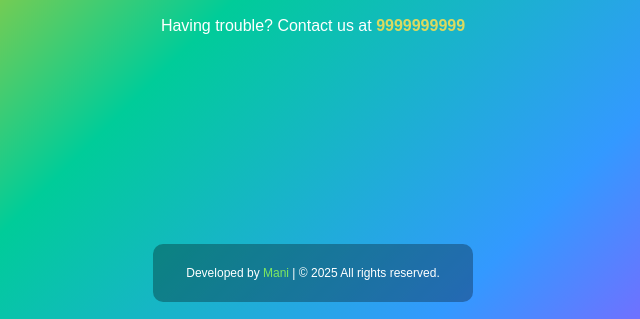
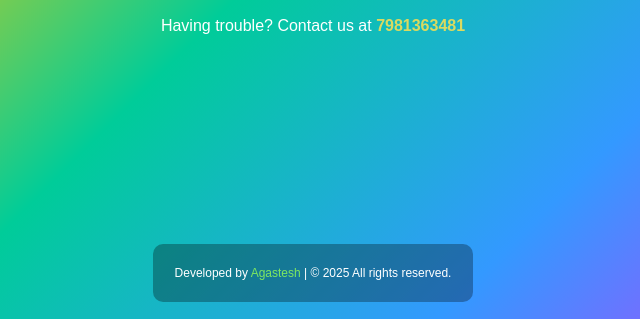
Before and after one commit to Agastesh1/Holi_website, a website: page public/index.html in a window 1280 px wide. Shown: the part 478-797 px from the top of the page, 327-967 px from the left. Drawn offline with Linux system fonts and the light colour scheme; no server answers.

Commit message:
second commit

```diff
--- a/public/index.html
+++ b/public/index.html
@@ -242,12 +242,12 @@
     </div>
 
     <div class="contact-note">
-      Having trouble? Contact us at <a href="tel:9999999999">9999999999</a>
+      Having trouble? Contact us at <a href="tel:7981363481">7981363481</a>
     </div>
   </div>
 
   <footer>
-    <p>Developed by <a>Mani</a> | © 2025 All rights reserved.</p>
+    <p>Developed by <a href="https://github.com/Agastesh1">Agastesh</a> | © 2025 All rights reserved.</p>
   </footer>
 
   <script>
```
